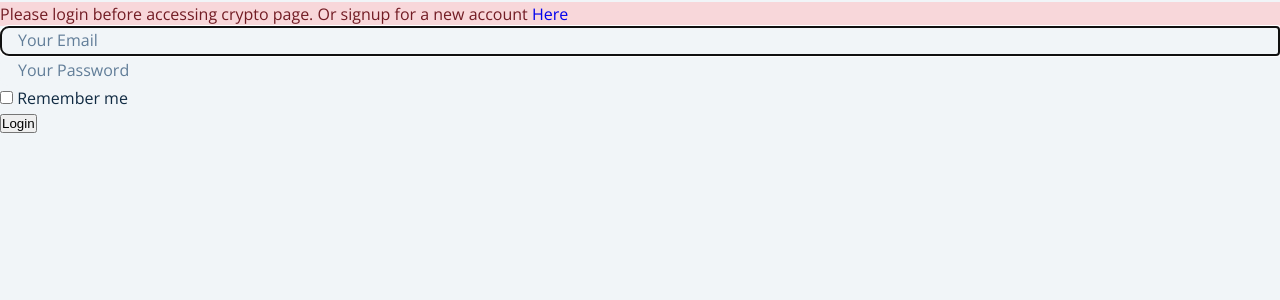
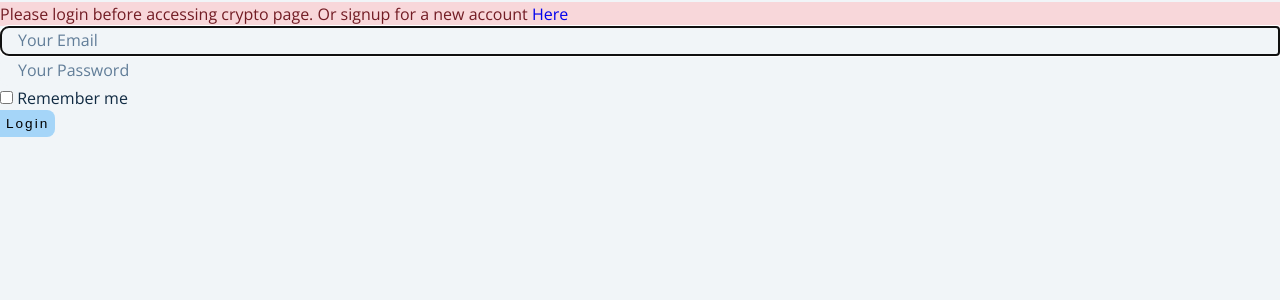
Before and after one commit to dcallif/CryptoWatcher, a Flask app: page /tokens in a window 1280 px wide. Shown: the part 210-510 px from the top of the page. Run offline with Flask 2, Linux system fonts and the light colour scheme.

Commit message:
aesthetic updates

```diff
--- a/templates/login.html
+++ b/templates/login.html
@@ -39,7 +39,7 @@
                     Remember me
                 </label>
             </div>
-            <button class="button is-block is-info is-large is-fullwidth">Login</button>
+            <button class="button submit-btn is-block is-info is-large is-fullwidth">Login</button>
         </form>
     </div>
 </div>
--- a/templates/signup.html
+++ b/templates/signup.html
@@ -40,7 +40,7 @@
                 </div>
             </div>
 
-            <button class="button is-block is-info is-large is-fullwidth">Sign Up</button>
+            <button class="button submit-btn is-block is-info is-large is-fullwidth">Sign Up</button>
         </form>
     </div>
 </div>
--- a/templates/template.html
+++ b/templates/template.html
@@ -17,6 +17,7 @@
             <li class="my-list"><a href="{{ url_for('tokens') }}">Crypto</a></li>
             {% if current_user.id %}
             <li class="my-auth-list"><a href="{{ url_for('logout') }}">Logout</a></li>
+            <li class="my-auth-list"><a href="{{ url_for('profile') }}">Profile</a></li>
             {% else %}
             <li class="my-auth-list"><a href="{{ url_for('login') }}">Login</a></li>
             <li class="my-auth-list"><a href="{{ url_for('signup') }}">Signup</a></li>
```
